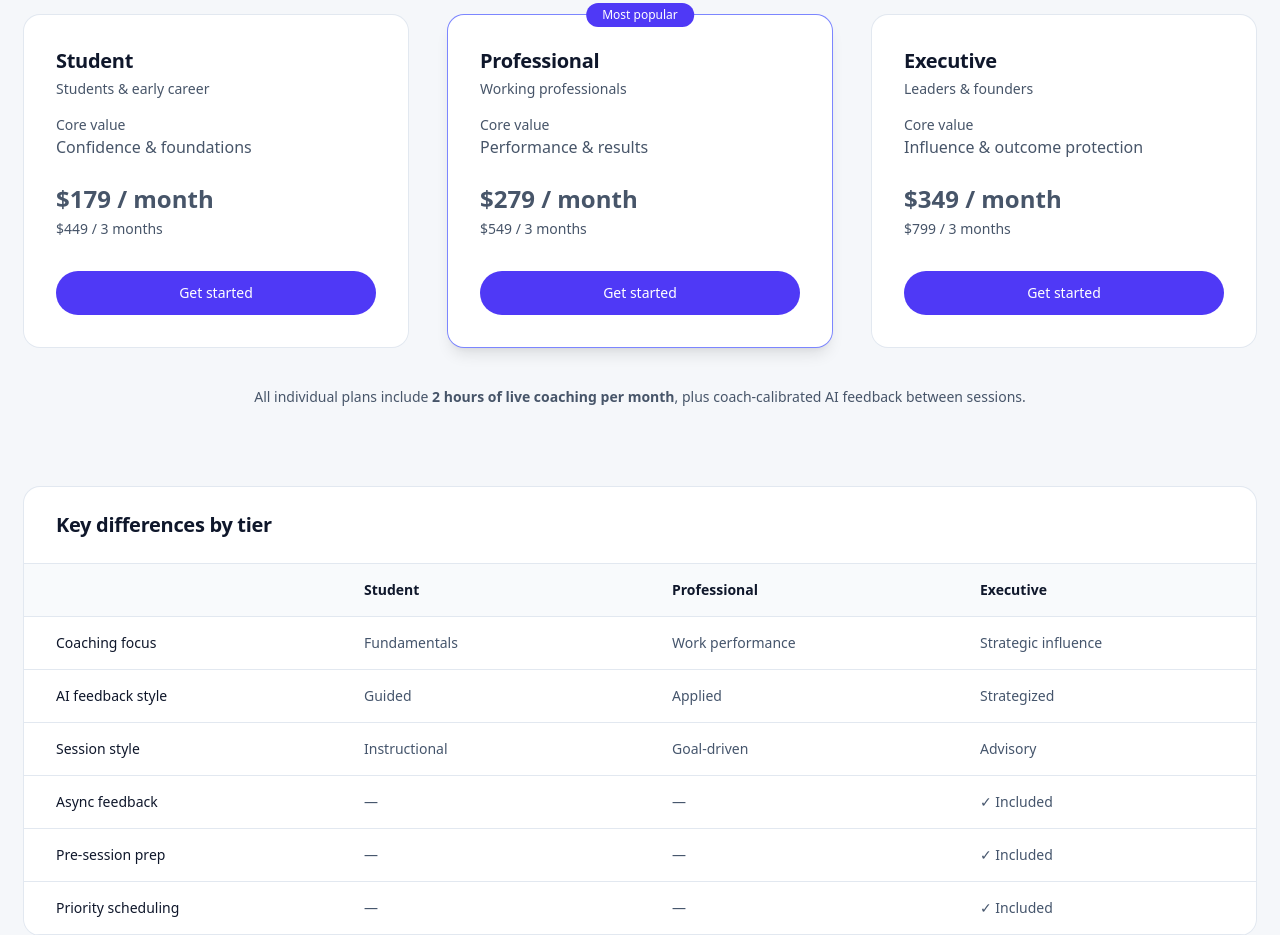
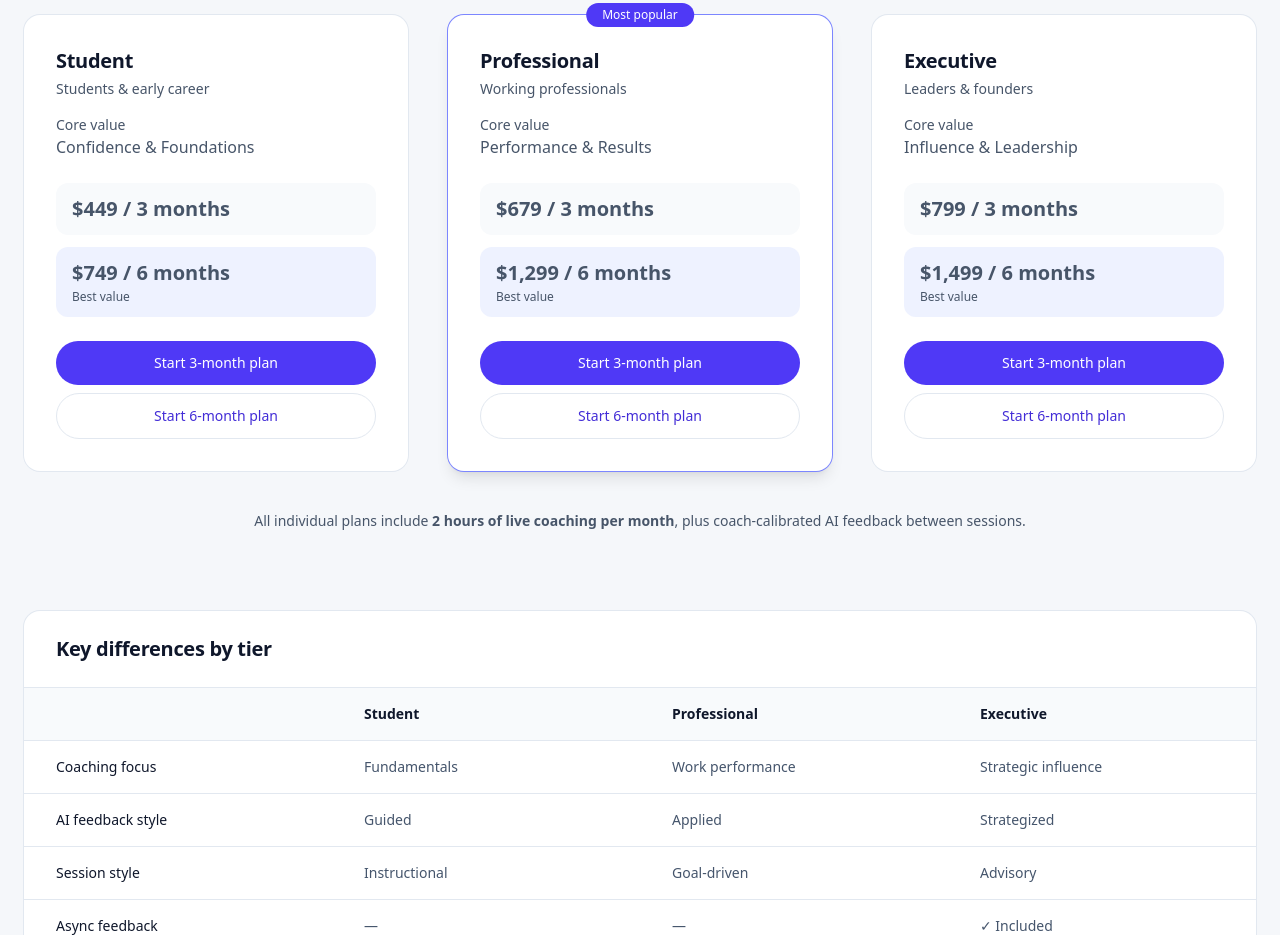
Before and after one commit to ymaqsudi/logicoach, a Next.js app: page / in a window 1280 px wide. Shown: the part 9520-10455 px from the top of the page. Built offline with nearby package versions, Linux system fonts and the light colour scheme.

Commit message:
added stripe integration and new pricing

```diff
--- /dev/null
+++ b/app/api/checkout/route.ts
@@ -0,0 +1,20 @@
+import Stripe from "stripe";
+import { NextRequest, NextResponse } from "next/server";
+
+const stripe = new Stripe(process.env.STRIPE_SECRET_KEY!, {
+  apiVersion: "2026-02-25.clover",
+});
+
+export async function POST(req: NextRequest) {
+  const { priceId } = await req.json();
+
+  const session = await stripe.checkout.sessions.create({
+    payment_method_types: ["card"],
+    line_items: [{ price: priceId, quantity: 1 }],
+    mode: "payment",
+    success_url: `${process.env.NEXT_PUBLIC_SITE_URL}/success?price_id=${priceId}`,
+    cancel_url: `${process.env.NEXT_PUBLIC_SITE_URL}/pricing`,
+  });
+
+  return NextResponse.json({ url: session.url });
+}
--- a/components/Pricing.tsx
+++ b/components/Pricing.tsx
@@ -1,6 +1,42 @@
+"use client";
+
+import { useState } from "react";
 import SectionHeader from "@/components/SectionHeader";
 
+const PRICE_IDS = {
+  Student: {
+    threeMonth: "price_1T5FfPEYQwsylCFWOa4Uln1d",
+    sixMonth: "price_1T5FgDEYQwsylCFWtH4DqNG5",
+  },
+  Professional: {
+    threeMonth: "price_1T5FgVEYQwsylCFWx0oZAsfu",
+    sixMonth: "price_1T5FgmEYQwsylCFWqwyA0eWg",
+  },
+  Executive: {
+    threeMonth: "price_1T5Fh1EYQwsylCFWg2ovu8eT",
+    sixMonth: "price_1T5FhFEYQwsylCFWPlmiGJWI",
+  },
+};
+
 export default function Pricing() {
+  const [loadingId, setLoadingId] = useState<string | null>(null);
+
+  async function handleCheckout(priceId: string) {
+    setLoadingId(priceId);
+    try {
+      const res = await fetch("/api/checkout", {
+        method: "POST",
+        headers: { "Content-Type": "application/json" },
+        body: JSON.stringify({ priceId }),
+      });
+      const { url } = await res.json();
+      window.location.href = url;
+    } catch (err) {
+      console.error("Checkout error:", err);
+      setLoadingId(null);
+    }
+  }
+
   return (
     <section className="bg-[#F5F7FA] px-6 py-28">
       <div className="mx-auto max-w-7xl">
@@ -22,26 +58,33 @@ export default function Pricing() {
             <TierCard
               title="Student"
               bestFor="Students & early career"
-              coreValue="Confidence & foundations"
-              monthly="$179 / month"
-              quarterly="$449 / 3 months"
+              coreValue="Confidence & Foundations"
+              threeMonths="$449 / 3 months"
+              sixMonths="$749 / 6 months"
+              priceIds={PRICE_IDS.Student}
+              loadingId={loadingId}
+              onCheckout={handleCheckout}
             />
-
             <TierCard
               title="Professional"
               bestFor="Working professionals"
-              coreValue="Performance & results"
-              monthly="$279 / month"
-              quarterly="$549 / 3 months"
+              coreValue="Performance & Results"
+              threeMonths="$679 / 3 months"
+              sixMonths="$1,299 / 6 months"
+              priceIds={PRICE_IDS.Professional}
+              loadingId={loadingId}
+              onCheckout={handleCheckout}
               featured
             />
-
             <TierCard
               title="Executive"
               bestFor="Leaders & founders"
-              coreValue="Influence & outcome protection"
-              monthly="$349 / month"
-              quarterly="$799 / 3 months"
+              coreValue="Influence & Leadership"
+              threeMonths="$799 / 3 months"
+              sixMonths="$1,499 / 6 months"
+              priceIds={PRICE_IDS.Executive}
+              loadingId={loadingId}
+              onCheckout={handleCheckout}
             />
           </div>
 
@@ -61,7 +104,6 @@ export default function Pricing() {
               Key differences by tier
             </h3>
           </div>
-
           <div className="grid grid-cols-4 text-sm">
             <TableHeader />
             <TableRow
@@ -110,7 +152,6 @@ export default function Pricing() {
           <h3 className="mb-6 text-xl font-semibold text-slate-900">
             Institutions & Organizations
           </h3>
-
           <div className="grid gap-10 md:grid-cols-2">
             <OrgCard
               title="Universities & Education"
@@ -122,7 +163,6 @@ export default function Pricing() {
                 "Live showcases & evaluations",
               ]}
             />
-
             <OrgCard
               title="Corporate Teams"
               description="Standardized communication training for sales, leadership, compliance, and technical teams."
@@ -141,22 +181,28 @@ export default function Pricing() {
 }
 
 /* ======================
-   COMPONENTS
+   TIER CARD
 ====================== */
 
 function TierCard({
   title,
   bestFor,
   coreValue,
-  monthly,
-  quarterly,
+  threeMonths,
+  sixMonths,
+  priceIds,
+  loadingId,
+  onCheckout,
   featured = false,
 }: {
   title: string;
   bestFor: string;
   coreValue: string;
-  monthly: string;
-  quarterly: string;
+  threeMonths: string;
+  sixMonths: string;
+  priceIds: { threeMonth: string; sixMonth: string };
+  loadingId: string | null;
+  onCheckout: (priceId: string) => void;
   featured?: boolean;
 }) {
   return (
@@ -179,17 +225,43 @@ function TierCard({
       <p className="mt-4 text-sm font-medium text-slate-700">Core value</p>
       <p className="text-slate-600">{coreValue}</p>
 
-      <div className="mt-6 space-y-1">
-        <p className="text-2xl font-semibold text-slate-900">{monthly}</p>
-        <p className="text-sm text-slate-500">{quarterly}</p>
+      <div className="mt-6 space-y-3">
+        <div className="rounded-xl bg-slate-50 px-4 py-3">
+          <p className="text-xl font-semibold text-slate-900">{threeMonths}</p>
+        </div>
+        <div className="rounded-xl bg-indigo-50 px-4 py-3">
+          <p className="text-xl font-semibold text-indigo-700">{sixMonths}</p>
+          <p className="text-xs text-indigo-400 mt-0.5">Best value</p>
+        </div>
       </div>
 
-      <button className="mt-8 w-full rounded-full bg-indigo-600 px-6 py-3 text-sm font-medium text-white transition hover:bg-indigo-500">
-        Get started
-      </button>
+      <div className="mt-6 space-y-2">
+        <button
+          onClick={() => onCheckout(priceIds.threeMonth)}
+          disabled={loadingId !== null}
+          className="w-full rounded-full bg-indigo-600 px-6 py-3 text-sm font-medium text-white transition hover:bg-indigo-500 disabled:opacity-60 disabled:cursor-not-allowed"
+        >
+          {loadingId === priceIds.threeMonth
+            ? "Redirecting…"
+            : "Start 3-month plan"}
+        </button>
+        <button
+          onClick={() => onCheckout(priceIds.sixMonth)}
+          disabled={loadingId !== null}
+          className="w-full rounded-full border border-indigo-300 px-6 py-3 text-sm font-medium text-indigo-700 transition hover:bg-indigo-50 disabled:opacity-60 disabled:cursor-not-allowed"
+        >
+          {loadingId === priceIds.sixMonth
+            ? "Redirecting…"
+            : "Start 6-month plan"}
+        </button>
+      </div>
     </div>
   );
 }
+
+/* ======================
+   ORG CARD
+====================== */
 
 function OrgCard({
   title,
@@ -204,7 +276,6 @@ function OrgCard({
     <div className="rounded-2xl bg-white p-8 ring-1 ring-slate-200">
       <h3 className="text-xl font-semibold text-slate-900">{title}</h3>
       <p className="mt-2 text-slate-600">{description}</p>
-
       <ul className="mt-6 space-y-3 text-sm text-slate-600">
         {features.map((f) => (
           <li key={f} className="flex gap-2">
@@ -213,7 +284,6 @@ function OrgCard({
           </li>
         ))}
       </ul>
-
       <a
         href="/contact"
         className="mt-8 block w-full rounded-full border border-slate-300 px-6 py-3 text-center text-sm font-medium text-slate-900 transition hover:border-indigo-400 hover:text-indigo-600"
@@ -223,6 +293,10 @@ function OrgCard({
     </div>
   );
 }
+
+/* ======================
+   TABLE
+====================== */
 
 function TableHeader() {
   return (
--- a/package.json
+++ b/package.json
@@ -11,6 +11,7 @@
   "dependencies": {
     "@radix-ui/react-navigation-menu": "~1.2.14",
     "@radix-ui/react-slot": "~1.2.4",
+    "@stripe/stripe-js": "~8.8.0",
     "class-variance-authority": "~0.7.1",
     "clsx": "~2.1.1",
     "framer-motion": "~12.25.0",
@@ -18,6 +19,7 @@
     "next": "16.1.1",
     "react": "19.2.3",
     "react-dom": "19.2.3",
+    "stripe": "~20.4.0",
     "tailwind-merge": "~3.4.0"
   },
   "devDependencies": {
```
Also changed, not shown: app/success/page.tsx (added, +155 -0 lines), 1 other file (tests, documents, lock files or other folders).
